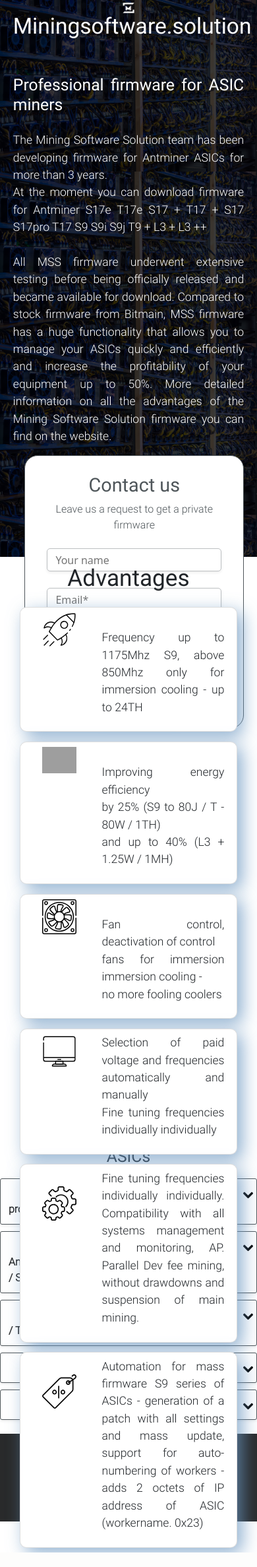
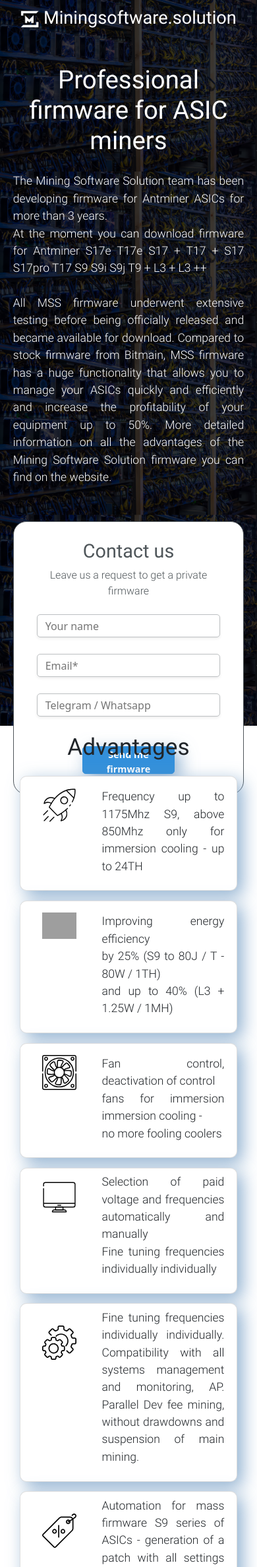
Before and after one commit to OZOAR/ms.solutions, a PHP site: page / in a window 390 px wide. Shown: the top 2375 px of the page at 66% size. Before the commit the page ends 2353 px from the top, so only its background shows below. Run offline with PHP 8.4, Linux system fonts and the light colour scheme; grey boxes are pictures that could not be loaded.

Commit message:
mobile version was created

```diff
--- /dev/null
+++ b/css/responsive.css
@@ -0,0 +1,38 @@
+@media (max-width:750px){
+    header h1>img {
+        width: 8% !important;
+    }
+    header h1 {
+        padding-top: 2% !important;
+        font-size:  1.7em !important;
+    }
+    .main-wrapper {
+        height: 1100px !important;
+    }
+    .first-block .main-text h2 {
+        text-align: center !important;
+        font-size: 2.4em !important;
+    }
+    .first-block .main-text p {
+        text-align: justify !important;
+    }
+    .first-block .main-text {
+        padding-bottom: 10%;
+    }
+    .first-block .contact-form {
+        margin: 0 !important;
+    }
+    .advantages {
+        height: 1300px !important;
+    }
+    .firmware-block {
+        padding-left: 5% !important;
+        padding-right: 5% !important;
+    }
+    .firmware-block img {
+        margin-left: 50% !important;
+    }
+    .firmware-block .toggler {
+        font-size: 0.9em !important;
+    }
+}
--- a/css/style.css
+++ b/css/style.css
@@ -31,7 +31,7 @@
 }
 header h1 {
 	color: white;
-	font-size: 2.1em !important;
+	font-size: 2.1em ;
 }
 .content-wrapper p {
 	font-size: 18px;
@@ -59,8 +59,8 @@
 	padding-top: 5%;
 	font-size: 1.1em;
 }
-.first-block .main-text h1 {
-	font-size: 2.2em;
+.first-block .main-text h2 {
+	font-size: 2.55em;
 }
 .first-block .contact-form {
 	margin-left: 5%;
@@ -145,7 +145,7 @@
 	padding-top: 25px;
 }
 #pd-t-10 {
-	padding-top: 25px;
+	padding-top: 10px;
 }
 .advantages .card img{
 
--- a/index.html
+++ b/index.html
@@ -12,6 +12,7 @@
         <title>Mining software solutions - best mining firmware</title>
         <meta name="description" content="Mining software solutions - best mining firmware">
         <!-- <link rel="alternate" hreflang="en" href="/mining/pools/">  -->
+        <link rel="stylesheet" type="text/css" href="css/responsive.css">
         <link rel="stylesheet" type="text/css" href="css/style.css">
         <!-- <link rel="stylesheet" type="text/css" href="css/chart.css"> -->
     </head>
@@ -67,7 +68,7 @@
                     <div class="inner">
                       <div class="head-text">
                         <h2>Contact us</h2>
-                        <p>Leave us a request to get a private firmware</p>
+                        <p class="text-center">Leave us a request to get a private firmware</p>
                       </div>
                       <form  action="">
                       <div class="input-holder">
@@ -96,7 +97,7 @@
                 <div class="col-lg-6 col-sm-12">
                   <div class="card">
                     <div class="row inner">
-                      <div class="col-4 text-center">
+                      <div class="col-4 text-center" id="pd-t-10">
                         <img src="img/advantages/boost.svg" width="10%" alt="">
                       </div>
                       <div class="col-8" id="pd-t-10">
@@ -110,7 +111,7 @@
                 <div class="col-lg-6 col-sm-12">
                   <div class="card">
                     <div class="row inner">
-                      <div class="col-4 text-center">
+                      <div class="col-4 text-center" id="pd-t-10">
                         <img src="img/advantages/thunderbolt.svg" width="10%" alt="">
                       </div>
                       <div class="col-8" id="pd-t-10">
@@ -127,7 +128,7 @@
                 <div class="col-lg-6 col-sm-12">
                   <div class="card">
                     <div class="row inner">
-                      <div class="col-4 text-center">
+                      <div class="col-4 text-center" id="pd-t-10">
                         <img src="img/advantages/fan.svg" width="10%" alt="">
                       </div>
                       <div class="col-8" id="pd-t-10">
@@ -142,7 +143,7 @@
                 <div class="col-lg-6 col-sm-12">
                   <div class="card">
                     <div class="row inner">
-                      <div class="col-4 text-center">
+                      <div class="col-4 text-center" id="pd-t-10">
                         <img src="img/advantages/lcd.svg" width="10%" alt="">
                       </div>
                       <div class="col-8">
@@ -181,8 +182,7 @@
                         <p>Automation for mass firmware S9 series of ASICs
                           - generation of a patch with all
                           settings and mass update, support for auto-numbering of workers -
-                          adds 2 octets of IP address of ASIC
-                          (workername. 0x23)</p>
+                          adds 2 octets of IP address of ASIC</p>
                       </div>
                     </div>
                   </div>
@@ -196,11 +196,11 @@
                 <div class="firmware-toggler shadow-sm">
                   <a class="toggler"  data-bs-toggle="collapse" href="#FirmwareCollapse1" role="button" aria-expanded="false" aria-controls="FirmwareCollapse1">
                   <div class="row">
-                   <div class="col-6">
+                   <div class="col-10">
                     <span>Antminer S17 & S17 pro / S17e / S17+</span>
                   </div>
 
-                  <div class="col-6">
+                  <div class="col-2">
                     <img src="img/arrow-down.svg" class="chevron" alt="">
                   </div>
                   </div>
@@ -232,10 +232,10 @@
                 <div class="firmware-toggler shadow-sm">
                   <a class="toggler"  data-bs-toggle="collapse" href="#FirmwareCollapse2" role="button" aria-expanded="false" aria-controls="FirmwareCollapse2">
                   <div class="row">
-                   <div class="col-6">
-                    <span>MSKMINER -  Antminer S17 & S17 pro / S17e / S17+</span>
+                   <div class="col-10">
+                    <span>Antminer S17 & S17 pro / S17e / S17+</span>
                   </div>
-                  <div class="col-6">
+                  <div class="col-2">
                     <img src="img/arrow-down.svg" class="chevron" alt="">
                   </div>
                   </div>
@@ -267,10 +267,10 @@
                 <div class="firmware-toggler shadow-sm">
                   <a class="toggler"  data-bs-toggle="collapse" href="#FirmwareCollapse3" role="button" aria-expanded="false" aria-controls="FirmwareCollapse3">
                   <div class="row">
-                   <div class="col-6">
+                   <div class="col-10">
                     <span>Antminer T17 / T17+ / T17e</span>
                   </div>
-                  <div class="col-6">
+                  <div class="col-2">
                     <img src="img/arrow-down.svg" class="chevron" alt="">
                   </div>
                   </div>
@@ -303,10 +303,10 @@
                 <div class="firmware-toggler shadow-sm">
                   <a class="toggler"  data-bs-toggle="collapse" href="#FirmwareCollapse4" role="button" aria-expanded="false" aria-controls="FirmwareCollapse4">
                   <div class="row">
-                   <div class="col-6">
+                   <div class="col-10">
                     <span>Antminer T9+</span>
                   </div>
-                  <div class="col-6">
+                  <div class="col-2">
                     <img src="img/arrow-down.svg" class="chevron" alt="">
                   </div>
                   </div>
@@ -338,10 +338,10 @@
                 <div class="firmware-toggler shadow-sm">
                   <a class="toggler"  data-bs-toggle="collapse" href="#FirmwareCollapse5" role="button" aria-expanded="false" aria-controls="FirmwareCollapse5">
                   <div class="row">
-                   <div class="col-6">
+                   <div class="col-10">
                     <span>Antminer L3+/L3++</span>
                   </div>
-                  <div class="col-6">
+                  <div class="col-2">
                     <img src="img/arrow-down.svg" class="chevron" alt="">
                   </div>
                   </div>
@@ -377,7 +377,7 @@
               <div class="container-fluid">
                 <div class="row">
                   <div class="col-lg-4 col-sm-12">
-                    <p class="text-left">© 2017-2021 miningsofwaresolutions.com</br>All rights are reserved.</p>
+                    <p class="text-center">© 2017-2021 miningsofwaresolutions.com</br>All rights are reserved.</p>
                   </div>
                   <div class="col-lg-4 col-sm-12 text-center">
                     <a href=""><img src="img/telegram.png" alt="">Our official telegram chat</a>
```
